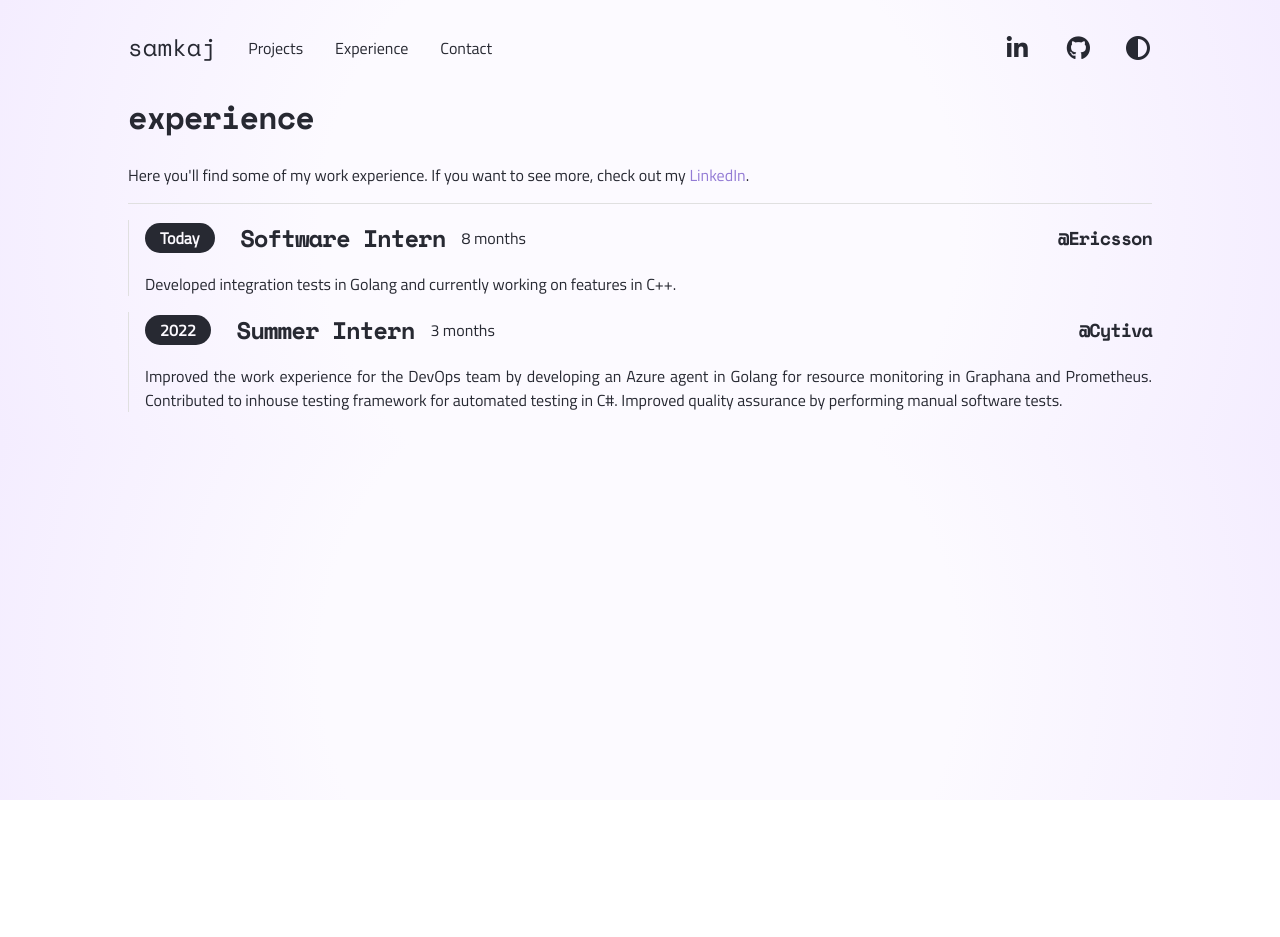
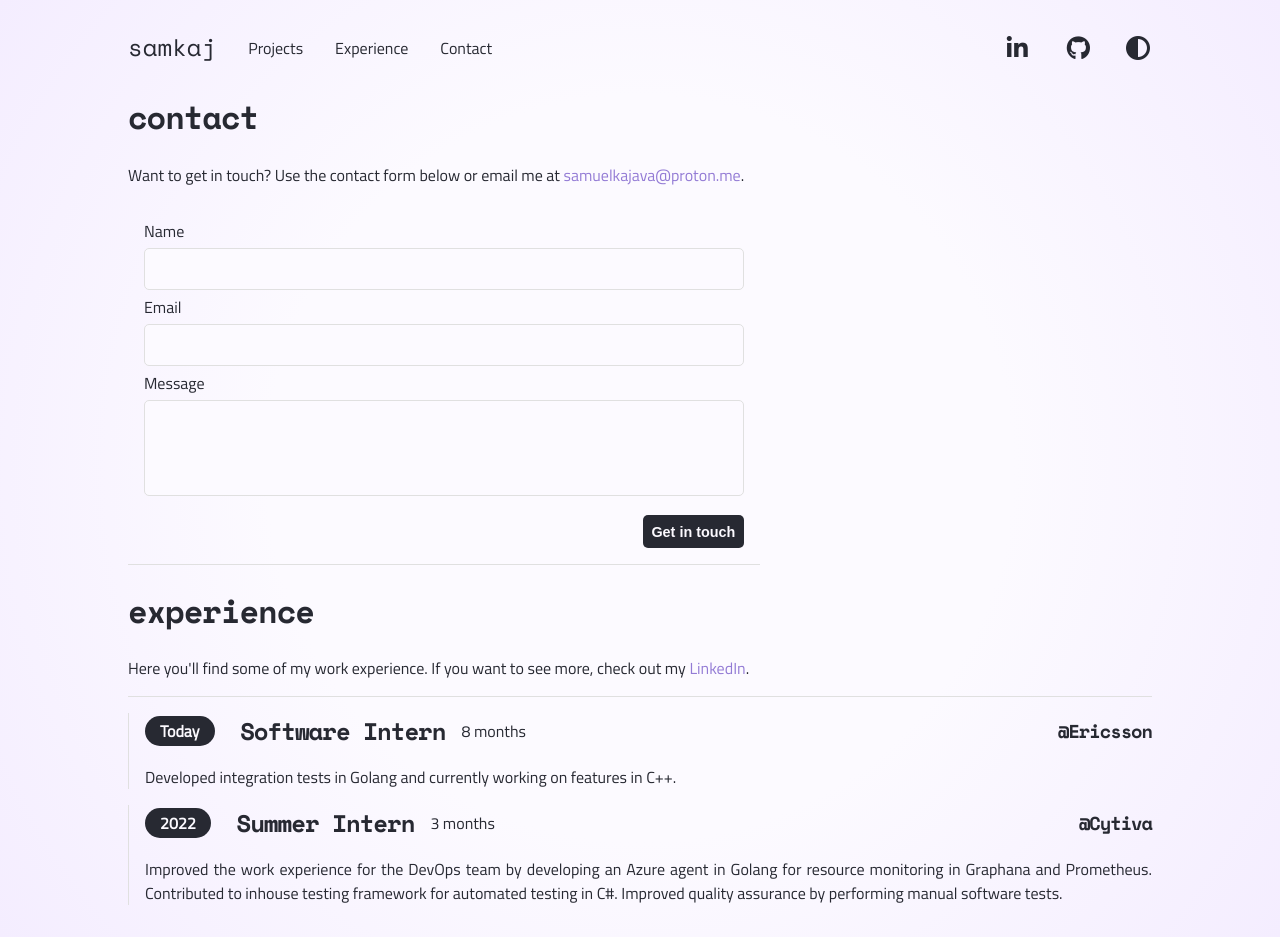
Before and after one commit to samkaj/samkaj.github.io, a SvelteKit app: page /experience in a window 1280 px wide. Before the commit the page ends 800 px from the top, so only its background shows below. Built offline with nearby package versions, Linux system fonts and the light colour scheme; no server answers.

Commit message:
add contact form

```diff
--- /dev/null
+++ b/src/components/contact.svelte
@@ -0,0 +1,94 @@
+<script lang="ts">
+    const emailAccessKey = import.meta.env.VITE_EMAIL_ACCESS_KEY;
+    export let status = '';
+    async function handleSubmit(e: SubmitEvent) {
+        status = 'Sending...';
+        const form = e.target as HTMLFormElement;
+        const data = new FormData(form);
+        const json = JSON.stringify(Object.fromEntries(data.entries()));
+
+        const response = await fetch('https://api.web3forms.com/submit', {
+            method: 'POST',
+            headers: {
+                'Content-Type': 'application/json',
+                'Accept': 'application/json',
+            },
+            body: json,
+        });
+
+        const result = await response.json();
+        if (result.success) {
+            status = 'Your message has been sent!';
+            form.reset();
+            return;
+        }
+        status = 'Something went wrong!';
+    }
+</script>
+
+<form on:submit|preventDefault={handleSubmit}>
+    <input type="hidden" name="access_key" value={emailAccessKey}>
+    <label for="name">Name</label>
+    <input type="text" name="name" required />
+    <label for="email">Email</label>
+    <input type="email" name="email" required />
+    <label for="message">Message</label>
+    <textarea name="message" required rows="4"></textarea>
+    <button type="submit">Get in touch</button>
+</form>
+
+<p>{status}</p>
+
+<style lang="scss">
+    form {
+        display: flex;
+        flex-direction: column;
+        width: 100%;
+        padding: 1em;
+        border-bottom: solid 1px var(--border);
+        max-width: 600px;
+        gap: 0.3em;
+    }
+
+    input, textarea {
+        padding: 0.7em 0.7em;
+        border: solid 1px var(--border);
+        background-color: var(--bg);
+        border-radius: 5px;
+        font-size: 1em;
+        font-family: "Titillum Web", sans-serif;
+    }
+
+    button {
+        border: none;
+        background-color: var(--fg);
+        color: var(--bg);
+        padding: 0.6em;
+        font-weight: bold;
+        border-radius: 5px;
+        cursor: pointer;
+        margin-top: 1em;
+        margin-left: auto;
+        font-family: "Titillum Web", sans-serif;
+        font-size: 0.9em;
+
+        &:hover {
+            opacity: 0.9;
+        }
+    }
+
+    input:focus, textarea:focus {
+        outline-color: var(--secondary);
+    }
+
+    textarea {
+        resize: none;
+    }
+
+    @media only screen and (max-width: 600px) {
+        form {
+            margin: auto;
+            padding: 1em 0;
+        }
+    }
+</style>
--- a/src/css/main.scss
+++ b/src/css/main.scss
@@ -11,6 +11,7 @@ h6 {
 
 a,
 p,
+label,
 li {
 	font-family: 'Titillium Web', sans-serif;
 	transition: background-color 0.1s ease-in-out;
--- a/src/routes/experience/+page.svelte
+++ b/src/routes/experience/+page.svelte
@@ -1,6 +1,11 @@
 <script lang="ts">
 	import Experience from '../../components/experience.svelte';
+    import Contact from '../../components/contact.svelte';
 </script>
+
+<h1>contact</h1>
+<p>Want to get in touch? Use the contact form below or email me at <a href="mailto:samuelkajava@proton.me">samuelkajava@proton.me</a>.</p>
+<Contact />
 
 <h1>experience</h1>
 <p class="sub">
```
